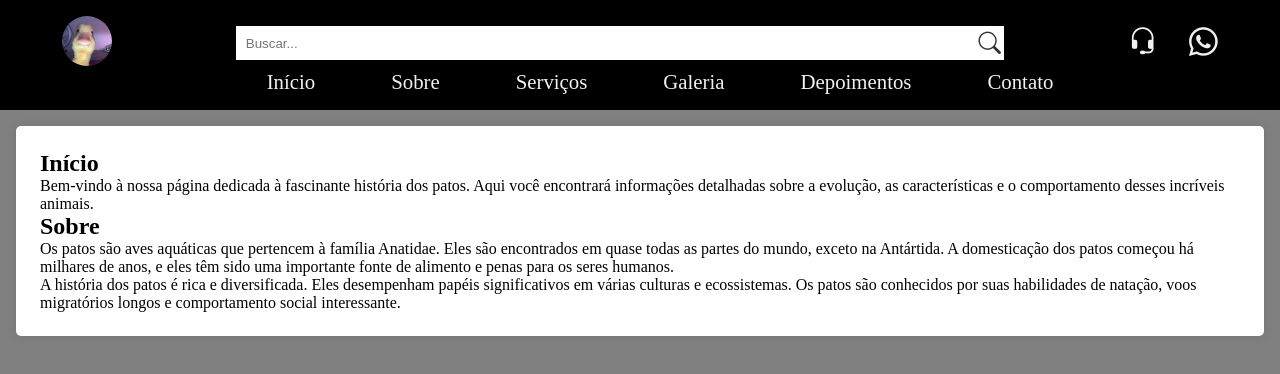
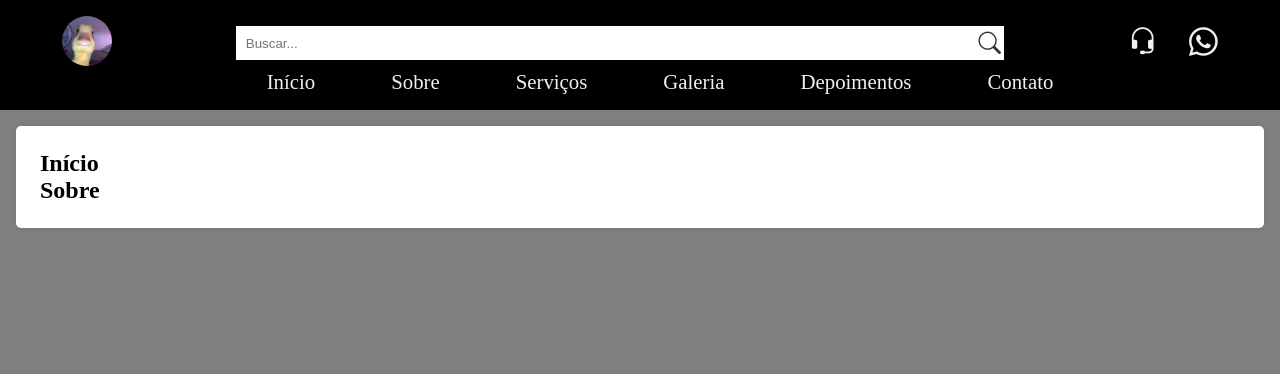
Before and after one commit to caudy33tD/Project-02, a plain HTML site: page index.html in a window 1280 px wide. Drawn offline with nearby package versions, Linux system fonts and the light colour scheme.

Commit message:
Update index.html

```diff
--- a/index.html
+++ b/index.html
@@ -39,20 +39,12 @@
         <section id="inicio">
             <h2>Início</h2>
             <p>
-                Bem-vindo à nossa página dedicada à fascinante história dos patos. Aqui você encontrará informações
-                detalhadas sobre a evolução, as características e o comportamento desses incríveis animais.
             </p>
         </section>
         <section id="sobre">
             <h2>Sobre</h2>
-            <p>Os patos são aves aquáticas que pertencem à família Anatidae. Eles são encontrados em quase todas as
-                partes do mundo, exceto na Antártida. A domesticação dos patos começou há milhares de anos, e eles têm
-                sido uma importante fonte de alimento e penas para os seres humanos.</p>
-            <p>
-                A história dos patos é rica e diversificada. Eles desempenham papéis significativos em várias culturas e
-                ecossistemas. Os patos são conhecidos por suas habilidades de natação, voos migratórios longos e
-                comportamento social interessante.
-            </p>
+            <p></p>
+            <p></p>
         </section>
     </main>
 </body>
```
